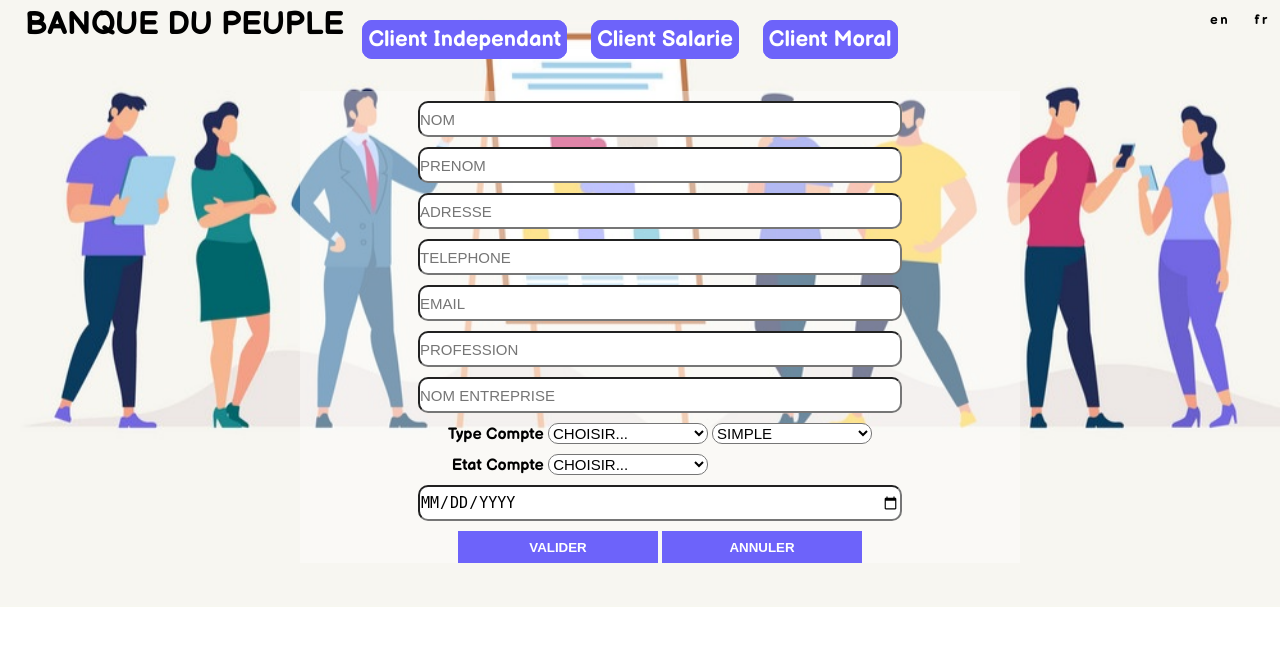
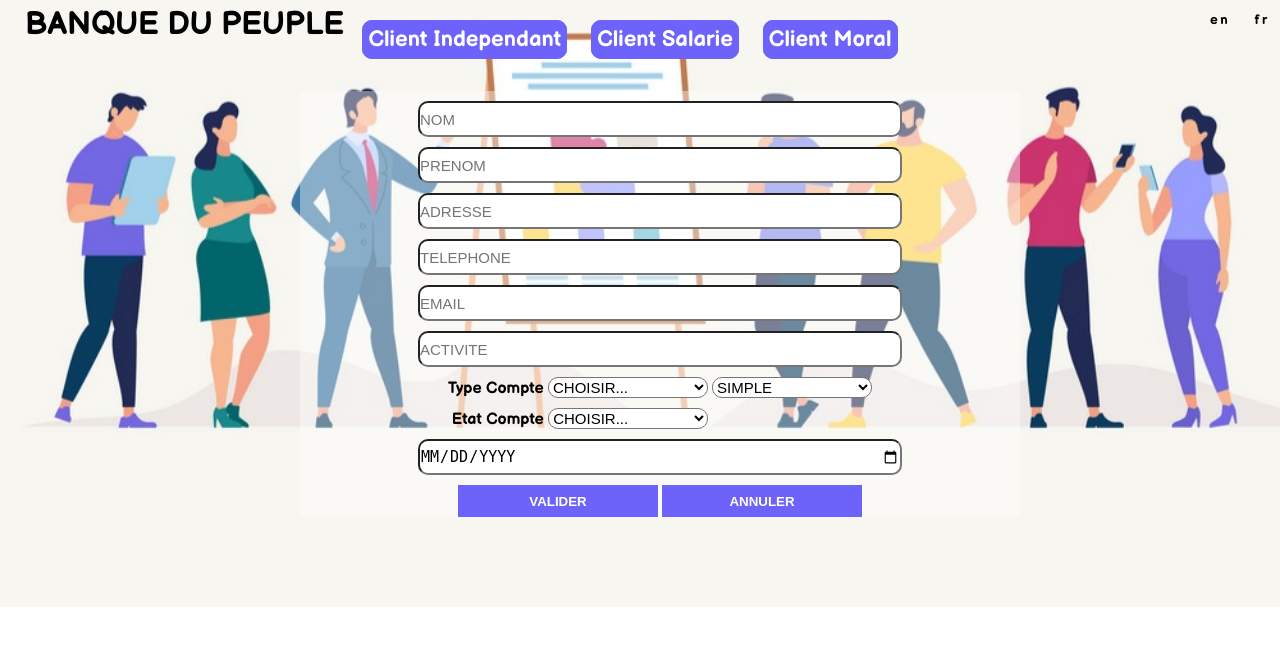
Before and after one commit to EdgarEmmanuel/Website_Simplon_Front-End, a PHP site: page / in a window 1280 px wide. Shown: the top 646 px of the page. Run offline with PHP 8.4, Linux system fonts and the light colour scheme.

Commit message:
TD2:ajout du formulaire pour client independant

```diff
--- a/TD2-JS-HTML-CSS-Simplon/index.html
+++ b/TD2-JS-HTML-CSS-Simplon/index.html
@@ -58,6 +58,34 @@
                     <input type="date" name="" placeholder="date ouverture" id="" required><br>
                 </div>
 
+                <div class="Independant">
+                    <input type="text" name="" placeholder="nom" id="" required><br>
+                    <input type="text" name="" placeholder="prenom" id="" required><br>
+                    <input type="text" name="" placeholder="adresse" id="" required><br>
+                    <input type="text" name="" placeholder="telephone" id="" required><br>
+                    <input type="text" name="" placeholder="email" id="" required><br>
+                    <input type="text" name="" placeholder="activite" id="" required><br>
+                    <label for="">Type Compte </label>
+                    <select name="" id="" required>
+                        <option value="">Choisir...</option>
+                        <option value="">Compte Epargne</option>
+                        <option value="">Compte Courant</option>
+                        <option value="">Compte Bloque</option>
+                    </select>
+                    <select name="" id="">
+                        <option value="">Simple</option>
+                        <option value="">Xeewel</option>
+                    </select> <br>
+                    <label for="">Etat Compte </label>
+                    <select name="" id="" required>
+                        <option value="">Choisir...</option>
+                        <option value="">Bloque</option>
+                        <option value="">Ouvert</option>
+                        <option value="">Ferme</option>
+                    </select><br>
+                    <input type="date" name="" placeholder="date ouverture" id="" required><br>
+                </div>
+
                 <button>Valider</button>  <button>Annuler</button>
 
             </form>
--- a/TD2-JS-HTML-CSS-Simplon/style.css
+++ b/TD2-JS-HTML-CSS-Simplon/style.css
@@ -54,7 +54,7 @@ main img{
     z-index:2
 }
 
-/* start of the menu in teh main */
+/* start of the menu in the main */
 
 main .menu{
     width:35rem;
@@ -110,10 +110,10 @@ main .form button{
 }
 
 
-/* for the salarie form  */
+/* start for the salarie form  */
 
 main .form .salarie{
-    display: block;
+    display: none;
 }
 
 main .form .salarie input{
@@ -146,5 +146,40 @@ main .form .salarie select ~ label{
 /* end for the salarie form  */
 
 
+/* start for the independant formulaire */
+
+main .form .Independant{
+    display: block;
+}
+
+main .form .Independant input{
+    height:2rem;
+    width:30rem;
+    margin-top: 10px;
+    border-radius:10px;
+    font-size: 15px;
+    text-transform: uppercase;
+}
+
+main .form .Independant label{
+    font-family: 'Balsamiq Sans', cursive;
+}
+
+
+main .form .Independant select{
+    width:10rem;
+    margin-top: 10px;
+    border-radius:10px;
+    font-size: 15px;
+    text-transform: uppercase;
+    background:white;
+}
+
+main .form .Independant select ~ label{
+    margin-left:-160px;
+}
+/* end for the independant formulaire  */
+
+
 
 /* =================end of the main part ================== */
```
